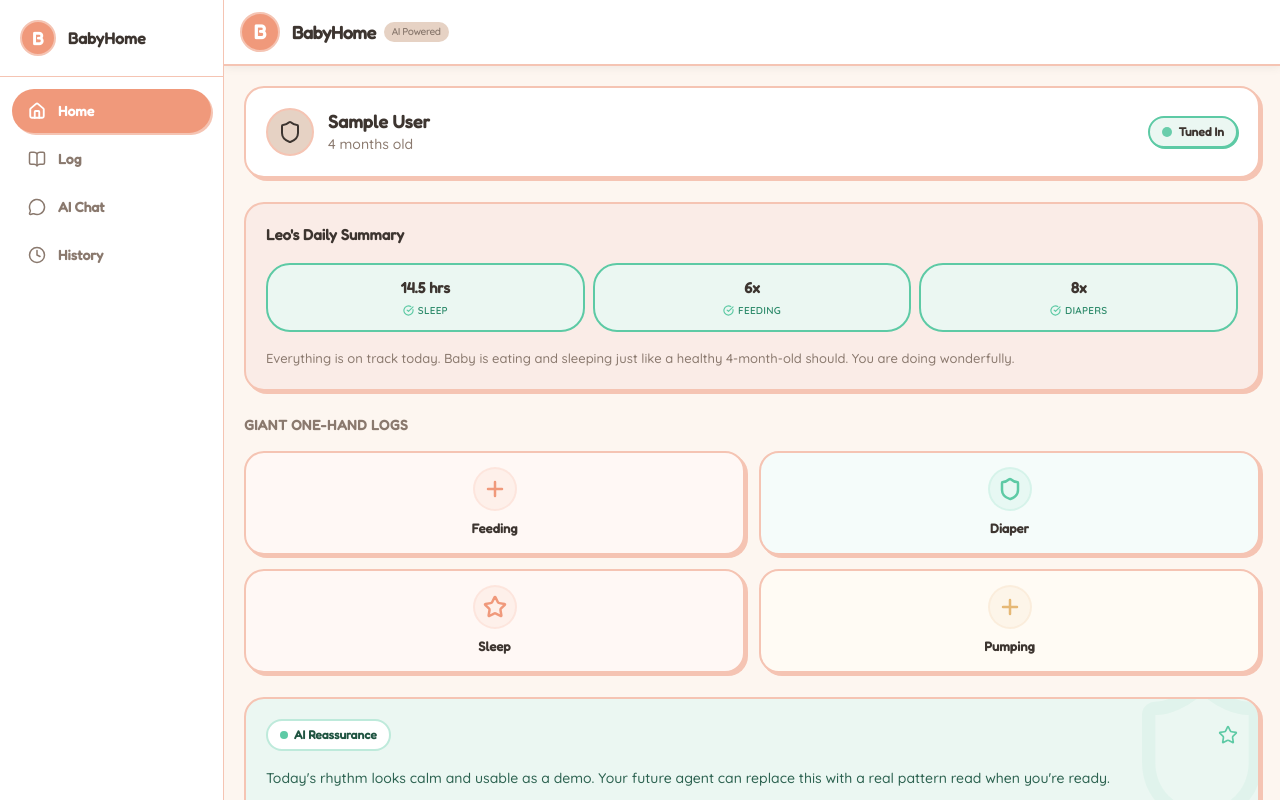
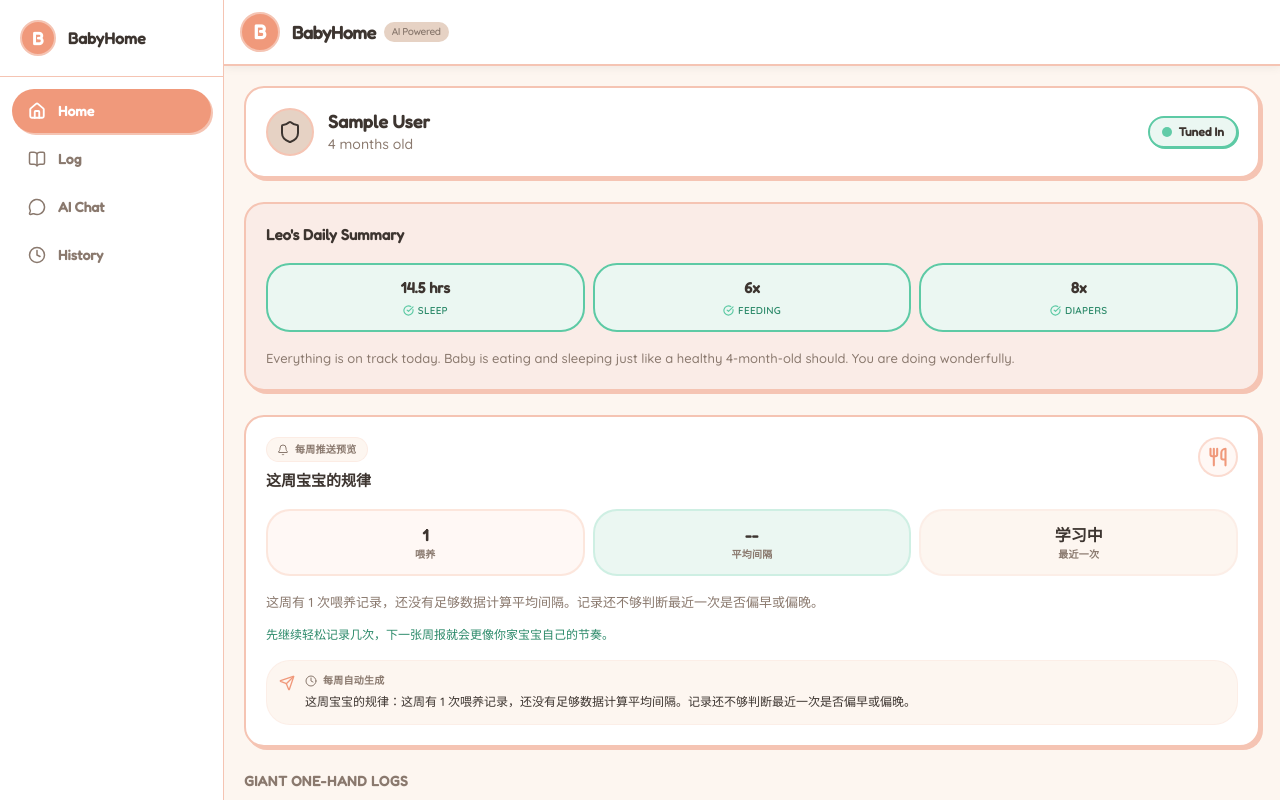
Before and after one commit to FionaZhou09/BabyHome, a Next.js app: page / in a window 1280 px wide. Shown: the top 800 px of the page. Built offline with nearby package versions, Linux system fonts and the light colour scheme; sample sign-in values are in the browser's storage.

Commit message:
Add weekly feeding insight card

```diff
--- a/scripts/test-knowledge-retrieval.ts
+++ b/scripts/test-knowledge-retrieval.ts
@@ -7,6 +7,7 @@ import {
 } from "../src/lib/agent/parent-support-agent";
 import { getPromptTemplateForEmotion } from "../src/lib/agent/prompt-templates";
 import { analyzeBabyPatterns } from "../src/lib/analytics/baby-pattern-analyzer";
+import { generateWeeklyFeedingInsight } from "../src/lib/insights/weekly-feeding-insight";
 import { retrieveKnowledgeCards } from "../src/lib/knowledge/retrieve-knowledge-cards";
 
 function assertTopCard(question: string, babyAgeMonths: number, expectedId: string) {
@@ -240,6 +241,23 @@ const sparsePatternAnalysis = analyzeBabyPatterns(
 assert.ok(sparsePatternAnalysis.anomalies.some((item) => item.code === "feeding-insufficient-data"));
 assert.ok(sparsePatternAnalysis.anomalies.some((item) => item.code === "sleep-insufficient-data"));
 
+const weeklyInsight = generateWeeklyFeedingInsight(
+  [
+    { id: 1, userId: "demo", category: "feeding", babyAgeMonths: 4, timestamp: hoursAgo(2) },
+    { id: 2, userId: "demo", category: "feeding", babyAgeMonths: 4, timestamp: hoursAgo(5) },
+    { id: 3, userId: "demo", category: "feeding", babyAgeMonths: 4, timestamp: hoursAgo(8) },
+    { id: 4, userId: "demo", category: "feeding", babyAgeMonths: 4, timestamp: hoursAgo(30) },
+    { id: 5, userId: "demo", category: "sleep", babyAgeMonths: 4, timestamp: hoursAgo(7) },
+  ],
+  { now: new Date(baseTime) }
+);
+assert.equal(weeklyInsight.windowDays, 7);
+assert.equal(weeklyInsight.metrics.feedingCount, 4);
+assert.equal(weeklyInsight.metrics.averageFeedingIntervalHours, 9.3);
+assert.match(weeklyInsight.title, /这周宝宝的规律/);
+assert.match(weeklyInsight.summary, /4 次喂养记录/);
+assert.match(weeklyInsight.pushText, /这周宝宝的规律/);
+
 const currentTime = Date.now();
 const relativeHoursAgo = (hours: number) =>
   new Date(currentTime - hours * 60 * 60 * 1000).toISOString();
--- /dev/null
+++ b/src/app/api/insights/weekly-feeding/route.ts
@@ -0,0 +1,10 @@
+import { NextResponse } from "next/server";
+import { generateWeeklyFeedingInsight } from "@/lib/insights/weekly-feeding-insight";
+import { getDemoActivities } from "@/lib/demo/store";
+
+export async function GET() {
+  const activities = getDemoActivities("7days");
+  const insight = generateWeeklyFeedingInsight(activities);
+
+  return NextResponse.json({ insight });
+}
--- a/src/components/screens/HomeScreen.tsx
+++ b/src/components/screens/HomeScreen.tsx
@@ -6,6 +6,7 @@ import { Plus, Shield, Star, Clock } from "lucide-react";
 import { useEffect, useState } from "react";
 import { request } from "@/lib/api/request";
 import { DailyReportCard } from "./DailyReportCard";
+import { WeeklyFeedingInsightCard } from "./WeeklyFeedingInsightCard";
 import { WeeklyInsightsChart } from "./WeeklyInsightsChart";
 import { MoodCheckin } from "./MoodCheckin";
 
@@ -181,6 +182,8 @@ export function HomeScreen() {
         {/* Daily Report Card — directly below the greeting banner */}
         <DailyReportCard />
 
+        {!loading && <WeeklyFeedingInsightCard />}
+
         {/* Quick Log Buttons */}
         <div>
           <h3 className="font-heading text-sm font-bold uppercase tracking-wide text-[var(--color-text-secondary)] mb-4">
--- /dev/null
+++ b/src/components/screens/WeeklyFeedingInsightCard.tsx
@@ -0,0 +1,113 @@
+"use client";
+
+import { motion } from "framer-motion";
+import { Bell, Clock, Send, Utensils } from "lucide-react";
+import { useEffect, useState } from "react";
+import {
+  fetchWeeklyFeedingInsight,
+  type WeeklyFeedingInsightResponse,
+} from "@/lib/api/weekly-feeding-insight";
+
+type WeeklyFeedingInsight = WeeklyFeedingInsightResponse["insight"];
+
+function formatHours(value: number | null) {
+  return value === null ? "--" : `${value}h`;
+}
+
+function trendLabel(trend: WeeklyFeedingInsight["metrics"]["latestFeedingTrend"]) {
+  if (trend === "shorter") return "偏早";
+  if (trend === "longer") return "偏晚";
+  if (trend === "similar") return "稳定";
+  return "学习中";
+}
+
+export function WeeklyFeedingInsightCard() {
+  const [insight, setInsight] = useState<WeeklyFeedingInsight | null>(null);
+
+  useEffect(() => {
+    let cancelled = false;
+    fetchWeeklyFeedingInsight()
+      .then((data) => {
+        if (!cancelled) setInsight(data.insight);
+      })
+      .catch(() => undefined);
+
+    return () => {
+      cancelled = true;
+    };
+  }, []);
+
+  if (!insight) return null;
+
+  return (
+    <motion.section
+      initial={{ opacity: 0, y: 12 }}
+      animate={{ opacity: 1, y: 0 }}
+      transition={{ delay: 0.18 }}
+      className="bg-white border-2 border-[var(--color-border)] rounded-[20px] p-5"
+      style={{ boxShadow: "3px 3px 0px var(--color-border)" }}
+    >
+      <div className="flex items-start justify-between gap-3 mb-4">
+        <div>
+          <div className="inline-flex items-center gap-1.5 px-2.5 py-1 rounded-lg border border-[var(--color-border)]/20 bg-[var(--color-accent)] text-[10px] font-heading font-bold uppercase tracking-wide text-[var(--color-text-secondary)] mb-2">
+            <Bell className="w-3 h-3" />
+            每周推送预览
+          </div>
+          <h4 className="font-heading text-[15px] font-bold text-[var(--color-text-primary)]">
+            {insight.title}
+          </h4>
+        </div>
+        <div className="h-10 w-10 rounded-xl bg-[#fff8f5] border-2 border-[#f0997b]/30 flex items-center justify-center">
+          <Utensils className="w-5 h-5 text-[#f0997b]" strokeWidth={2.5} />
+        </div>
+      </div>
+
+      <div className="grid grid-cols-3 gap-2 mb-4">
+        <div className="rounded-xl border-2 border-[#f0997b]/20 bg-[#fff8f5] px-2 py-3 text-center">
+          <div className="font-heading text-base font-bold text-[var(--color-text-primary)]">
+            {insight.metrics.feedingCount}
+          </div>
+          <div className="text-[10px] font-bold uppercase tracking-wide text-[var(--color-text-secondary)]">
+            喂养
+          </div>
+        </div>
+        <div className="rounded-xl border-2 border-[#5dcaa5]/20 bg-[#ebf7f2] px-2 py-3 text-center">
+          <div className="font-heading text-base font-bold text-[var(--color-text-primary)]">
+            {formatHours(insight.metrics.averageFeedingIntervalHours)}
+          </div>
+          <div className="text-[10px] font-bold uppercase tracking-wide text-[var(--color-text-secondary)]">
+            平均间隔
+          </div>
+        </div>
+        <div className="rounded-xl border-2 border-[var(--color-border)]/15 bg-[var(--color-accent)] px-2 py-3 text-center">
+          <div className="font-heading text-base font-bold text-[var(--color-text-primary)]">
+            {trendLabel(insight.metrics.latestFeedingTrend)}
+          </div>
+          <div className="text-[10px] font-bold uppercase tracking-wide text-[var(--color-text-secondary)]">
+            最近一次
+          </div>
+        </div>
+      </div>
+
+      <p className="text-[13px] leading-relaxed font-medium text-[var(--color-text-secondary)] mb-3">
+        {insight.summary}
+      </p>
+      <p className="text-[12px] leading-relaxed font-medium text-[#2c8a6a] mb-4">
+        {insight.reassurance}
+      </p>
+
+      <div className="rounded-xl border border-[var(--color-border)]/15 bg-[var(--color-accent)] p-3 flex items-start gap-2.5">
+        <Send className="w-4 h-4 text-[var(--color-primary)] mt-0.5 shrink-0" />
+        <div>
+          <div className="flex items-center gap-1.5 text-[10px] font-bold uppercase tracking-wide text-[var(--color-text-secondary)] mb-1">
+            <Clock className="w-3 h-3" />
+            每周自动生成
+          </div>
+          <p className="text-[12px] leading-relaxed font-medium text-[var(--color-text-primary)]">
+            {insight.pushText}
+          </p>
+        </div>
+      </div>
+    </motion.section>
+  );
+}
--- /dev/null
+++ b/src/lib/api/weekly-feeding-insight.ts
@@ -0,0 +1,27 @@
+import { request } from "./request";
+
+export interface WeeklyFeedingInsightResponse {
+  insight: {
+    title: string;
+    summary: string;
+    reassurance: string;
+    pushText: string;
+    windowDays: number;
+    generatedAt: string;
+    metrics: {
+      feedingCount: number;
+      averageFeedingIntervalHours: number | null;
+      latestFeedingIntervalHours: number | null;
+      latestFeedingTrend: "shorter" | "longer" | "similar" | null;
+    };
+  };
+}
+
+export async function fetchWeeklyFeedingInsight() {
+  const response = await request("/api/insights/weekly-feeding");
+  if (!response.ok) {
+    throw new Error(`Weekly feeding insight request failed: ${response.status}`);
+  }
+
+  return (await response.json()) as WeeklyFeedingInsightResponse;
+}
--- /dev/null
+++ b/src/lib/insights/weekly-feeding-insight.ts
@@ -0,0 +1,65 @@
+import { analyzeBabyPatterns } from "@/lib/analytics/baby-pattern-analyzer";
+import type { DemoActivity } from "@/lib/demo/types";
+
+export interface WeeklyFeedingInsight {
+  title: string;
+  summary: string;
+  reassurance: string;
+  pushText: string;
+  windowDays: number;
+  generatedAt: string;
+  metrics: {
+    feedingCount: number;
+    averageFeedingIntervalHours: number | null;
+    latestFeedingIntervalHours: number | null;
+    latestFeedingTrend: "shorter" | "longer" | "similar" | null;
+  };
+}
+
+interface GenerateWeeklyFeedingInsightOptions {
+  now?: Date;
+}
+
+function trendSummary(trend: WeeklyFeedingInsight["metrics"]["latestFeedingTrend"]) {
+  if (trend === "shorter") return "最近一次喂养比这一周的常见节奏更早一些。";
+  if (trend === "longer") return "最近一次喂养间隔比这一周的常见节奏更长一些。";
+  if (trend === "similar") return "最近一次喂养和这一周的常见节奏接近。";
+  return "记录还不够判断最近一次是否偏早或偏晚。";
+}
+
+export function generateWeeklyFeedingInsight(
+  activities: DemoActivity[],
+  options: GenerateWeeklyFeedingInsightOptions = {}
+): WeeklyFeedingInsight {
+  const now = options.now ?? new Date();
+  const analysis = analyzeBabyPatterns(activities, { now, lookbackDays: 7 });
+  const feeding = analysis.feeding;
+  const averageText =
+    feeding.averageIntervalHours === null
+      ? "还没有足够数据计算平均间隔"
+      : `平均间隔约 ${feeding.averageIntervalHours} 小时`;
+
+  const summary = `这周有 ${feeding.count} 次喂养记录，${averageText}。${trendSummary(
+    feeding.latestIntervalTrend
+  )}`;
+
+  const reassurance =
+    feeding.count < 2
+      ? "先继续轻松记录几次，下一张周报就会更像你家宝宝自己的节奏。"
+      : "你不用靠记忆硬撑，记录已经开始帮你看见宝宝自己的规律。";
+
+  return {
+    title: "这周宝宝的规律",
+    summary,
+    reassurance,
+    pushText: `这周宝宝的规律：${summary}`,
+    windowDays: analysis.windowDays,
+    generatedAt: now.toISOString(),
+    metrics: {
+      feedingCount: feeding.count,
+      averageFeedingIntervalHours: feeding.averageIntervalHours,
+      latestFeedingIntervalHours: feeding.latestIntervalHours,
+      latestFeedingTrend: feeding.latestIntervalTrend,
+    },
+  };
+}
```
